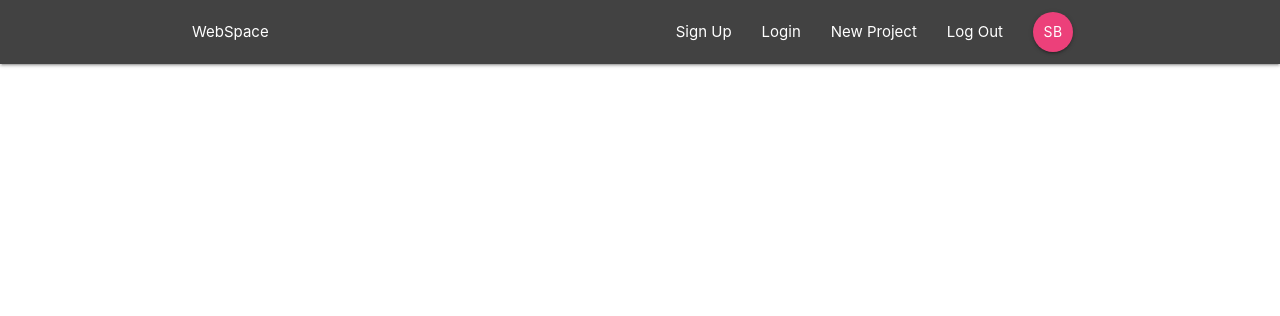
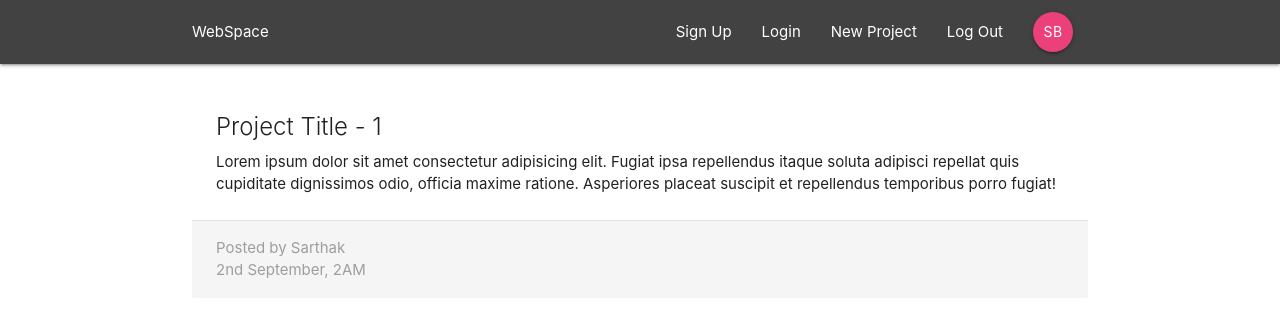
Before and after one commit to Sarthakbh321/Learning-Firebase, a React (Create React App) app: page /project/1 in a window 1280 px wide. Shown: the top 316 px of the page. Built offline with nearby package versions, Linux system fonts and the light colour scheme.

Commit message:
added project details

```diff
--- a/src/App.js
+++ b/src/App.js
@@ -3,6 +3,7 @@ import "./App.css";
 import { BrowserRouter as Router, Route, Switch } from "react-router-dom";
 import Main from "./pages/Main/Main";
 import Navbar from "./components/Navbar/Navbar";
+import ProjectDetails from "./components/Projects/ProjectDetails";
 
 function App() {
 	return (
@@ -10,6 +11,7 @@ function App() {
 			<Navbar />
 			<Switch>
 				<Route exact path="/" component={Main} />
+				<Route exact path="/project/:id" component={ProjectDetails} />
 			</Switch>
 		</Router>
 	);
--- /dev/null
+++ b/src/components/Projects/ProjectDetails.js
@@ -0,0 +1,28 @@
+import React from "react";
+
+function ProjectDetails(props) {
+	const id = props.match.params.id;
+
+	return (
+		<div className="container section project-details">
+			<div className="card z-depth-0">
+				<div className="card-content">
+					<span className="card-title">Project Title - {id}</span>
+					<p>
+						Lorem ipsum dolor sit amet consectetur adipisicing elit.
+						Fugiat ipsa repellendus itaque soluta adipisci repellat
+						quis cupiditate dignissimos odio, officia maxime
+						ratione. Asperiores placeat suscipit et repellendus
+						temporibus porro fugiat!
+					</p>
+				</div>
+				<div className="card-action grey lighten-4 grey-text">
+					<div>Posted by Sarthak</div>
+					<div>2nd September, 2AM</div>
+				</div>
+			</div>
+		</div>
+	);
+}
+
+export default ProjectDetails;
--- a/src/components/Projects/ProjectList.js
+++ b/src/components/Projects/ProjectList.js
@@ -1,29 +1,13 @@
 import React from "react";
+import ProjectSummary from "./ProjectSummary";
 
 function ProjectList() {
 	return (
 		<div className="project-list section">
-			<div className="card z-depth-0 project-item-summary">
-				<div className="card-content grey-text text-darken-3">
-					<span className="card-title">Project Title</span>
-					<p>Posted by Sarthak</p>
-					<p className="grey-text">3rd September 2AM</p>
-				</div>
-			</div>
-			<div className="card z-depth-0 project-item-summary">
-				<div className="card-content grey-text text-darken-3">
-					<span className="card-title">Project Title</span>
-					<p>Posted by Sarthak</p>
-					<p className="grey-text">3rd September 2AM</p>
-				</div>
-			</div>
-			<div className="card z-depth-0 project-item-summary">
-				<div className="card-content grey-text text-darken-3">
-					<span className="card-title">Project Title</span>
-					<p>Posted by Sarthak</p>
-					<p className="grey-text">3rd September 2AM</p>
-				</div>
-			</div>
+			<ProjectSummary />
+			<ProjectSummary />
+			<ProjectSummary />
+			<ProjectSummary />
 		</div>
 	);
 }
--- /dev/null
+++ b/src/components/Projects/ProjectSummary.js
@@ -0,0 +1,15 @@
+import React from "react";
+
+function ProjectSummary() {
+	return (
+		<div className="card z-depth-0 project-item-summary">
+			<div className="card-content grey-text text-darken-3">
+				<span className="card-title">Project Title</span>
+				<p>Posted by Sarthak</p>
+				<p className="grey-text">3rd September 2AM</p>
+			</div>
+		</div>
+	);
+}
+
+export default ProjectSummary;
```
